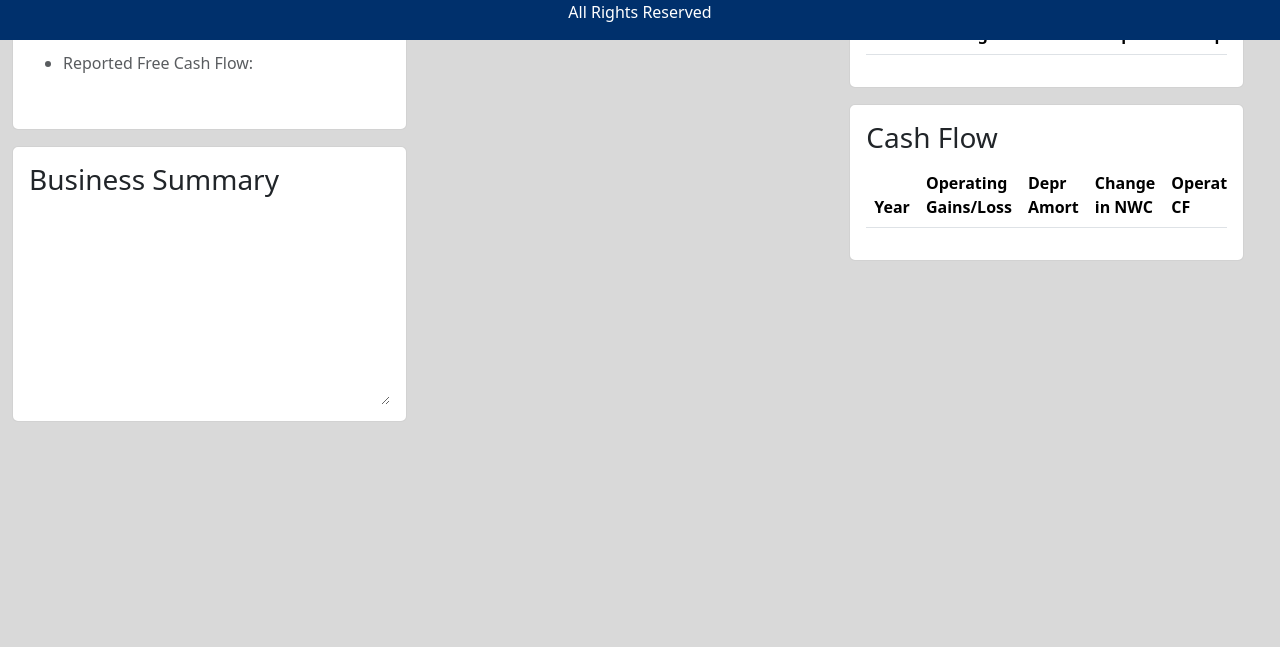
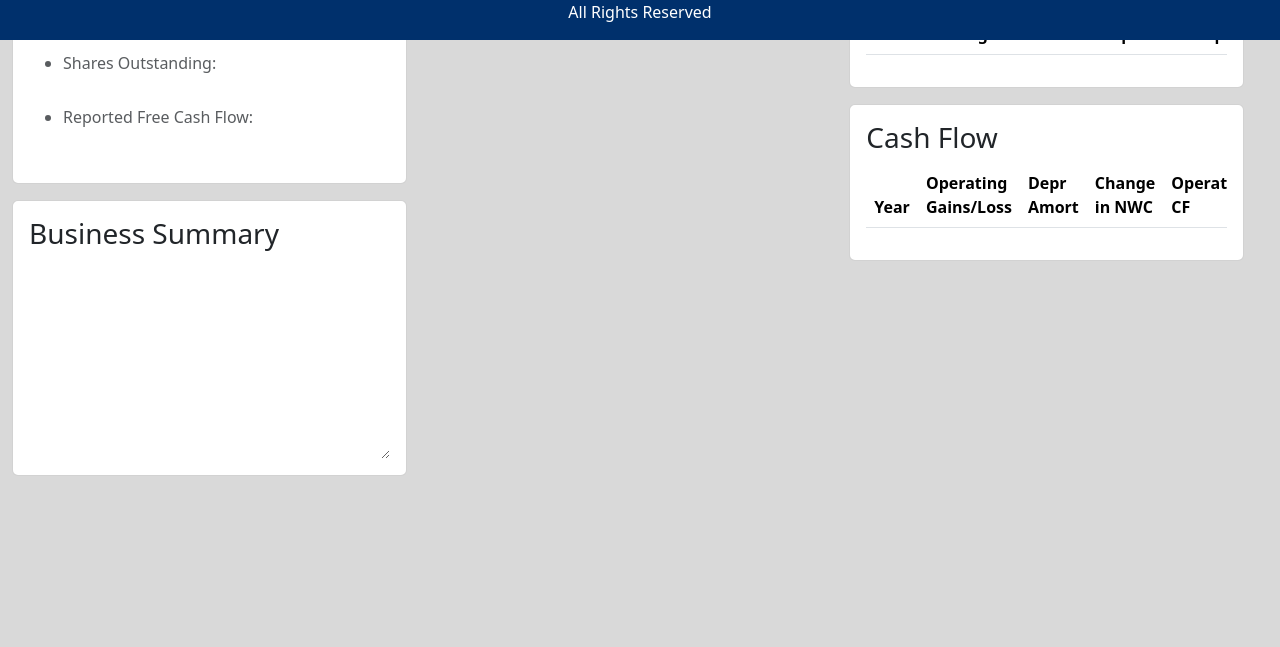
Before and after one commit to lutz143/stock-desktop-app, a Flask app: page /metaData in a window 1280 px wide. Shown: the part 760-1407 px from the top of the page. Before the commit the page ends 1181 px from the top, so only its background shows below. Run offline with Flask 3, Linux system fonts and the light colour scheme; data that the repository does not hold is empty; some libraries are stand-ins or nearby versions.

```diff
--- a/static/js/meta.js
+++ b/static/js/meta.js
@@ -4,6 +4,7 @@ const websiteId = document.getElementById("website");
 const industryId = document.getElementById("industry");
 const sectorId = document.getElementById("sector");
 const profitMarginId = document.getElementById("profit-margin");
+const sharesOutstandingId = document.getElementById("shares-outstanding");
 const peRatioId = document.getElementById("pe-ratio");
 const reportFcfId = document.getElementById("reported-fcf");
 const busSummaryId = document.getElementById("business-summary");
@@ -55,6 +56,7 @@ function updateguid() {
             sectorId.value = item.sector;
             profitMarginId.value = `${formatDecimalNumber(item.profitMargins*100, 2)}%`;
             peRatioId.value = formatDecimalNumber(item.trailingPE, 1);
+            sharesOutstandingId.value = formatWholeNumber(item.sharesOutstanding)
             reportFcfId.value = `$${formatDecimalNumber(item.freeCashflow, 0)}`;
             busSummaryId.value = item.longBusinessSummary;
         }
--- a/templates/meta.html
+++ b/templates/meta.html
@@ -74,6 +74,12 @@
                                 <li>
                                     <div>Trailing P/E Ratio:&nbsp;</div>
                                     <input class="edit-field" id="pe-ratio" readonly>
+                                        <!-- dynamically being loaded from js -->
+                                    </input>
+                                </li>
+                                <li>
+                                    <div>Shares Outstanding:&nbsp;</div>
+                                    <input class="edit-field" id="shares-outstanding" readonly>
                                         <!-- dynamically being loaded from js -->
                                     </input>
                                 </li>
```
Also changed, not shown: 1 other file.
